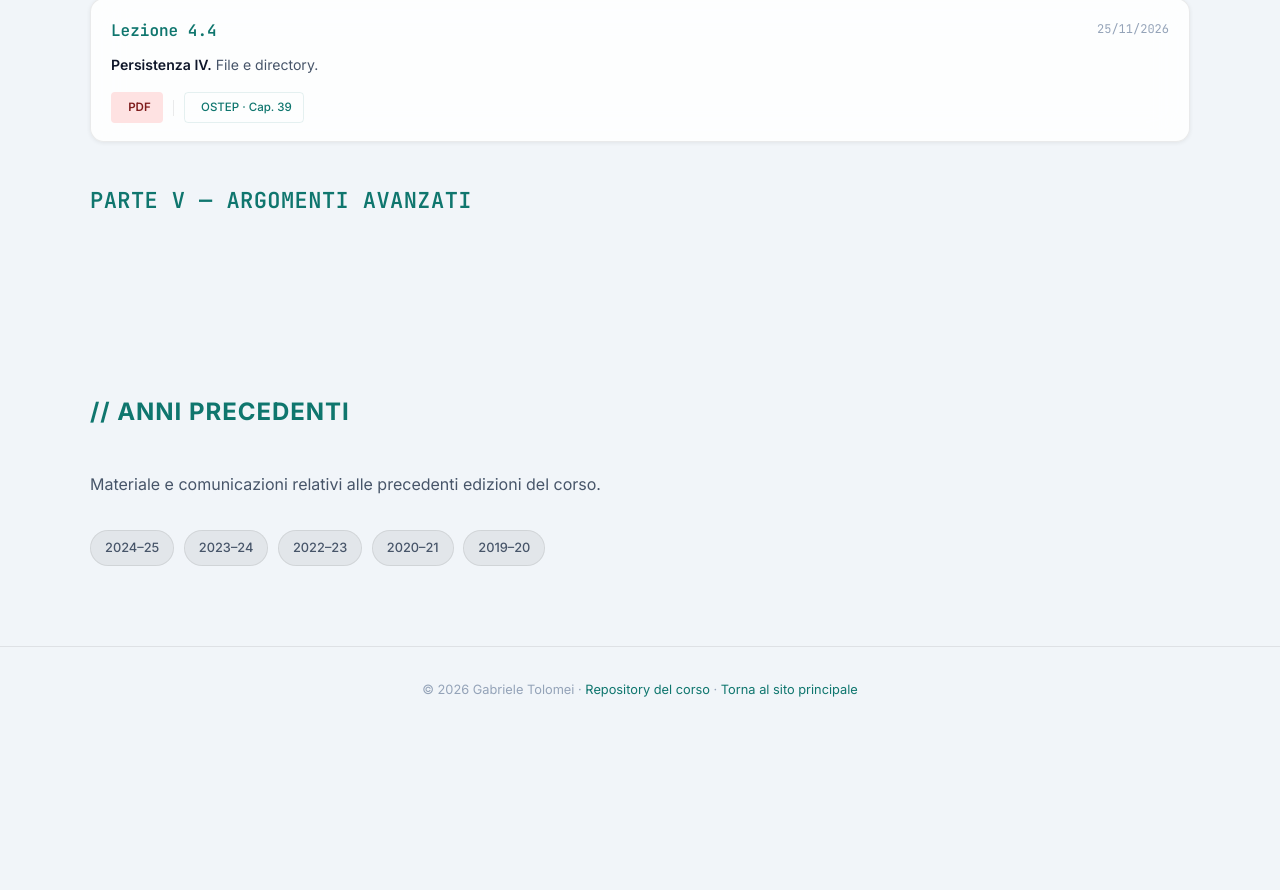
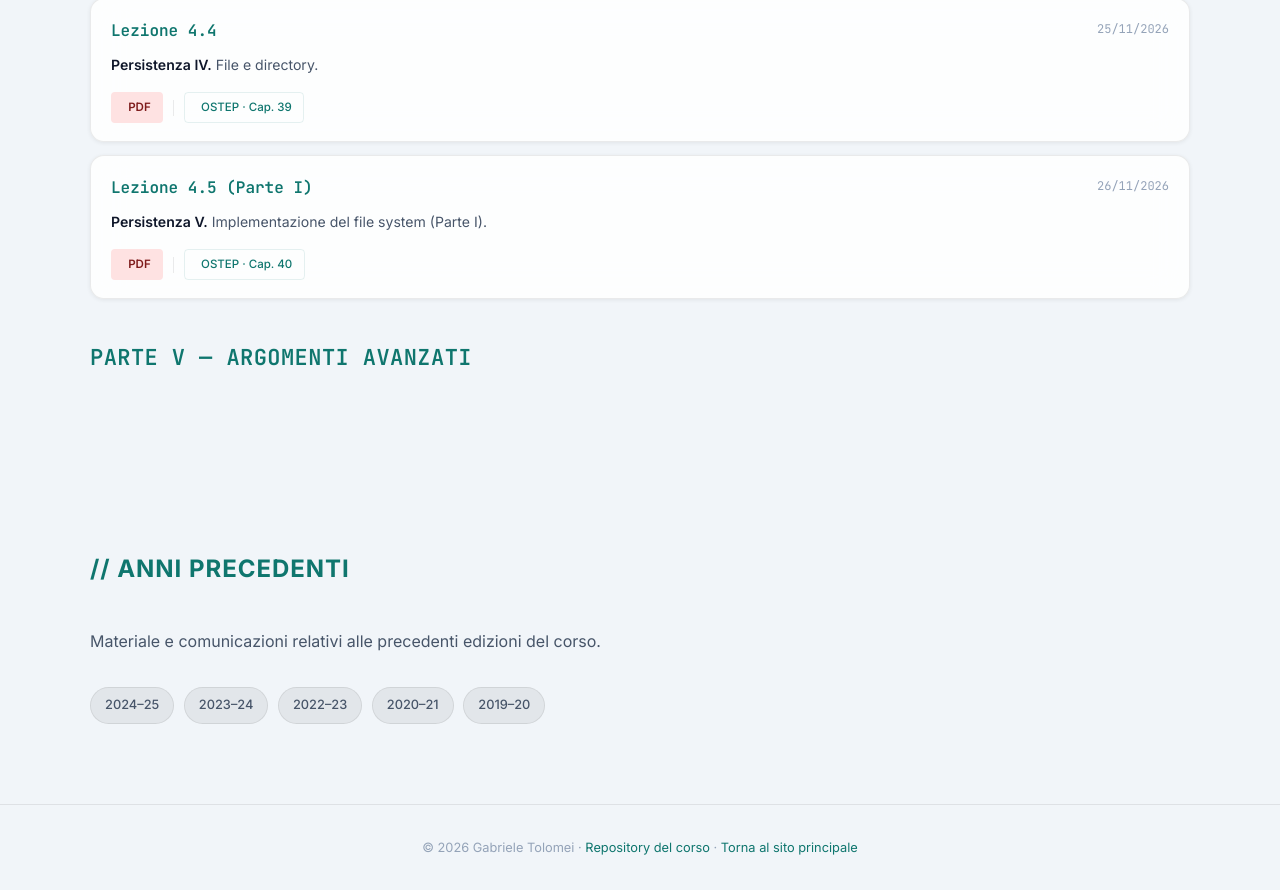
Before and after one commit to gtolomei/gtolomei.github.io, a plain HTML site: page teaching/os.html in a window 1280 px wide. Shown: the part 8109-8999 px from the top of the page. Before the commit the page ends 8842 px from the top, so only its background shows below. Drawn offline with Linux system fonts and the light colour scheme.

Commit message:
[OS]: Lecture 4.5 Part I

```diff
--- a/teaching/os.html
+++ b/teaching/os.html
@@ -720,7 +720,7 @@
             <a class="lecture-tag lecture-tag-book" href="https://pages.cs.wisc.edu/~remzi/OSTEP/file-intro.pdf" target="_blank" rel="noopener"><i class="ti ti-book" aria-hidden="true"></i>OSTEP · Cap. 39</a>
           </div>
         </article>
-        <!-- <article class="lecture-card">
+        <article class="lecture-card">
           <div class="lecture-card-head">
             <span class="lecture-card-id">Lezione 4.5 (Parte I)</span>
             <span class="lecture-card-date"><i class="ti ti-calendar" aria-hidden="true"></i>26/11/2026</span>
@@ -728,12 +728,12 @@
           <p class="lecture-card-desc"><strong style="color:var(--text);font-weight:600;">Persistenza V.</strong> Implementazione del file system (Parte I).</p>
           <div class="lecture-card-links">
             <a class="lecture-tag lecture-tag-pdf" href="../assets/docs/os/slides/pdf/Lecture_4_5_File_System_Implementation_Part_I.pdf" target="_blank" rel="noopener"><i class="ti ti-file-type-pdf" aria-hidden="true"></i>PDF</a>
-            <a class="lecture-tag lecture-tag-html" href="../assets/docs/os/slides/html/Lecture_4_5_File_System_Implementation_Part_I.html" target="_blank" rel="noopener"><i class="ti ti-code" aria-hidden="true"></i>HTML</a>
+            <!-- <a class="lecture-tag lecture-tag-html" href="../assets/docs/os/slides/html/Lecture_4_5_File_System_Implementation_Part_I.html" target="_blank" rel="noopener"><i class="ti ti-code" aria-hidden="true"></i>HTML</a> -->
             <span class="lecture-tag-divider"></span>
             <a class="lecture-tag lecture-tag-book" href="https://pages.cs.wisc.edu/~remzi/OSTEP/file-implementation.pdf" target="_blank" rel="noopener"><i class="ti ti-book" aria-hidden="true"></i>OSTEP · Cap. 40</a>
           </div>
         </article>
-        <article class="lecture-card">
+        <!-- <article class="lecture-card">
           <div class="lecture-card-head">
             <span class="lecture-card-id">Lezione 4.5 (Parte II)</span>
             <span class="lecture-card-date"><i class="ti ti-calendar" aria-hidden="true"></i>01/12/2026</span>
```
